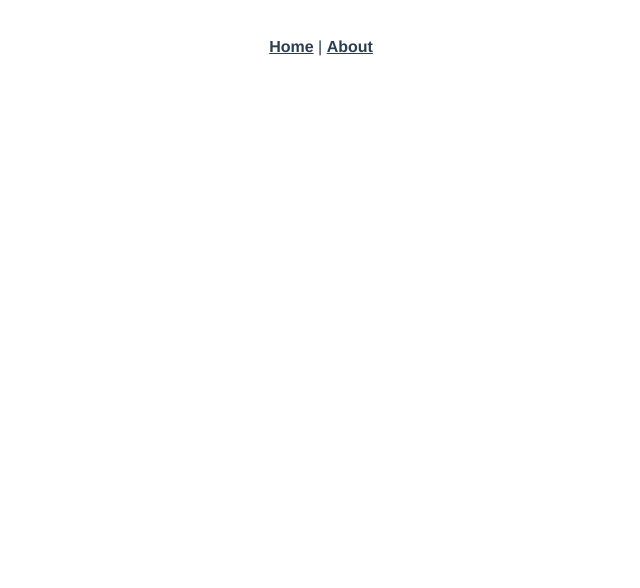
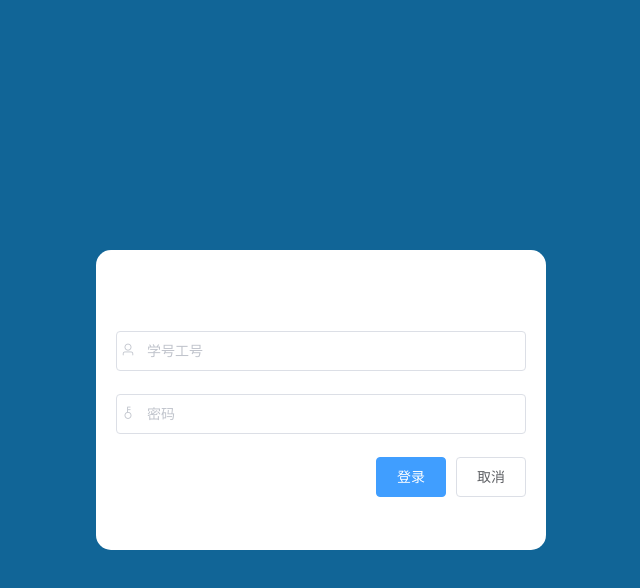
Before and after one commit to cutety/sim, a Vue app: page /login in a window 1280 px wide. Shown: the top 588 px of the page, without its empty margins (319-959 px from the left). Built offline with nearby package versions, Linux system fonts and the light colour scheme.

Commit message:
login page

```diff
--- a/babel.config.js
+++ b/babel.config.js
@@ -1,5 +1,12 @@
 module.exports = {
-  presets: [
-    '@vue/cli-plugin-babel/preset',
+  presets: [['@babel/preset-env', { modules: false }]],
+  plugins: [
+    [
+      'component',
+      {
+        libraryName: 'element-ui',
+        styleLibraryName: 'theme-chalk',
+      },
+    ],
   ],
 };
--- a/package.json
+++ b/package.json
@@ -8,12 +8,15 @@
     "lint": "vue-cli-service lint"
   },
   "dependencies": {
+    "axios": "^0.21.1",
     "core-js": "^3.6.5",
+    "element-ui": "^2.15.0",
     "vue": "^2.6.11",
     "vue-router": "^3.2.0",
     "vuex": "^3.4.0"
   },
   "devDependencies": {
+    "@babel/preset-env": "^7.12.17",
     "@vue/cli-plugin-babel": "~4.5.0",
     "@vue/cli-plugin-eslint": "~4.5.0",
     "@vue/cli-plugin-router": "~4.5.0",
@@ -21,6 +24,8 @@
     "@vue/cli-service": "~4.5.0",
     "@vue/eslint-config-airbnb": "^5.0.2",
     "babel-eslint": "^10.1.0",
+    "babel-plugin-component": "^1.1.1",
+    "babel-preset-es2015": "^6.24.1",
     "eslint": "^6.7.2",
     "eslint-plugin-import": "^2.20.2",
     "eslint-plugin-vue": "^6.2.2",
--- a/src/App.vue
+++ b/src/App.vue
@@ -1,32 +1,5 @@
 <template>
   <div id="app">
-    <div id="nav">
-      <router-link to="/">Home</router-link> |
-      <router-link to="/about">About</router-link>
-    </div>
     <router-view/>
   </div>
 </template>
-
-<style lang="scss">
-#app {
-  font-family: Avenir, Helvetica, Arial, sans-serif;
-  -webkit-font-smoothing: antialiased;
-  -moz-osx-font-smoothing: grayscale;
-  text-align: center;
-  color: #2c3e50;
-}
-
-#nav {
-  padding: 30px;
-
-  a {
-    font-weight: bold;
-    color: #2c3e50;
-
-    &.router-link-exact-active {
-      color: #42b983;
-    }
-  }
-}
-</style>
--- /dev/null
+++ b/src/assets/css/style.css
@@ -0,0 +1,7 @@
+html,
+body,
+#app {
+    height: 100%;
+    margin: 0;
+    padding: 0;
+}
--- a/src/main.js
+++ b/src/main.js
@@ -1,8 +1,13 @@
 import Vue from 'vue';
+import axios from 'axios';
 import App from './App.vue';
 import router from './router';
 import store from './store';
+import './plugin/elemeui';
+import './assets/css/style.css';
 
+axios.defaults.baseURL = 'http://localhost:3000/api/v1';
+Vue.prototype.$http = axios;
 Vue.config.productionTip = false;
 
 new Vue({
--- /dev/null
+++ b/src/plugin/elemeui.js
@@ -0,0 +1,12 @@
+import Vue from 'vue';
+import {
+  Button,
+  Form,
+  FormItem,
+  Input,
+} from 'element-ui';
+
+Vue.use(Button);
+Vue.use(Form);
+Vue.use(FormItem);
+Vue.use(Input);
--- a/src/router/index.js
+++ b/src/router/index.js
@@ -1,22 +1,14 @@
 import Vue from 'vue';
 import VueRouter from 'vue-router';
-import Home from '../views/Home.vue';
+import Login from '../views/Login.vue';
 
 Vue.use(VueRouter);
 
 const routes = [
   {
-    path: '/',
-    name: 'Home',
-    component: Home,
-  },
-  {
-    path: '/about',
-    name: 'About',
-    // route level code-splitting
-    // this generates a separate chunk (about.[hash].js) for this route
-    // which is lazy-loaded when the route is visited.
-    component: () => import(/* webpackChunkName: "about" */ '../views/About.vue'),
+    path: '/login',
+    name: 'Login',
+    component: Login,
   },
 ];
 
--- a/src/views/About.vue
+++ /dev/null
@@ -1,5 +0,0 @@
-<template>
-  <div class="about">
-    <h1>This is an about page</h1>
-  </div>
-</template>
--- a/src/views/Home.vue
+++ /dev/null
@@ -1,18 +0,0 @@
-<template>
-  <div class="home">
-    <img alt="Vue logo" src="../assets/logo.png">
-    <HelloWorld msg="Welcome to Your Vue.js App"/>
-  </div>
-</template>
-
-<script>
-// @ is an alias to /src
-import HelloWorld from '@/components/HelloWorld.vue';
-
-export default {
-  name: 'Home',
-  components: {
-    HelloWorld,
-  },
-};
-</script>
--- /dev/null
+++ b/src/views/Login.vue
@@ -0,0 +1,65 @@
+<template>
+	<div class="container">
+		<div class="login">
+			<el-form class="loginForm">
+				<el-form-item>
+					<el-input v-model="form.user_id" placeholder="学号工号">
+						<i slot="prefix" class="el-icon-user"></i>
+					</el-input>
+				</el-form-item>
+				<el-form-item>
+					<el-input type="password" v-model="form.password" placeholder="密码" show-password>
+						<i slot="prefix" class="el-icon-key"></i>
+					</el-input>
+				</el-form-item>
+				<el-form-item class="loginButton">
+					<el-button type="primary">登录</el-button>
+					<el-button>取消</el-button>
+				</el-form-item>
+			</el-form>
+		</div>
+	</div>
+</template>
+
+<script>
+export default {
+  data() {
+    return {
+      form: {
+        user_id: '',
+        password: '',
+      },
+    };
+  },
+};
+</script>
+
+<style scoped>
+.container {
+	height: 100%;
+	background-color: #116597;
+}
+.login {
+	width:450px;
+	height:300px;
+	background-color: #ffffff;
+	position: absolute;
+	top:50%;
+	left:50%;
+	transform:translate(-50%, -50%);
+	border-radius:15px;
+}
+
+.loginForm {
+	width:100%;
+	position:absolute;
+	bottom: 10%;
+	padding: 0 20px;
+	box-sizing: border-box;
+}
+
+.loginButton {
+	display: flex;
+	justify-content: flex-end;
+}
+</style>
```
Also changed, not shown: .eslintrc.js, 1 other file (tests, documents, lock files or other folders).
